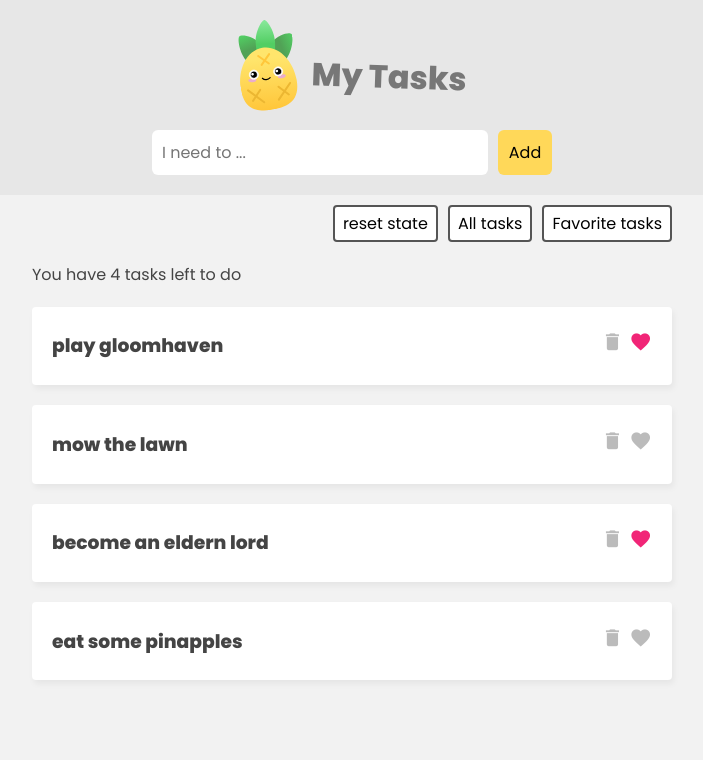
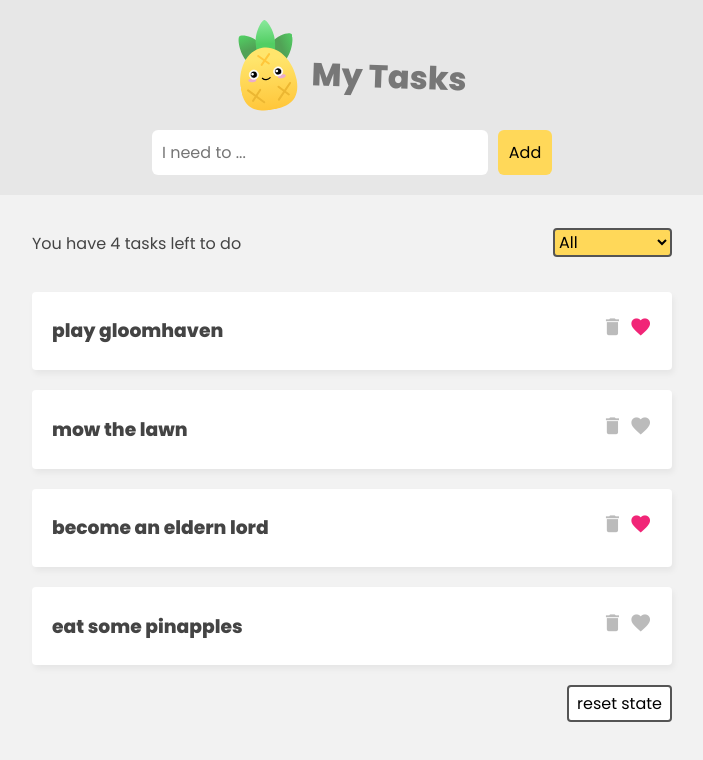
Before and after one commit to fardisaz/my-tasks, a Vue app: page / in a window 1280 px wide. Shown: the top 760 px of the page, without its empty margins (288-991 px from the left). Built offline with nearby package versions, Linux system fonts and the light colour scheme; data requests are answered from the project's data file.

Commit message:
Change the filter buttons into selectbox

```diff
--- a/src/App.vue
+++ b/src/App.vue
@@ -9,28 +9,33 @@
     <div class="new-task-form">
       <TaskForm />
     </div>
-    <!-- filter & reset -->
-    <nav class="filter">
-      <button @click="taskStore.$reset">reset state</button>
-      <button @click="filter = 'all'">All tasks</button>
-      <button @click="filter = 'favs'">Favorite tasks</button>
-    </nav>
+
     <!-- loading -->
     <!-- <div class="loading" v-if="loading">Loading tasks...</div> -->
     <!-- task list -->
     <div class="task-list" v-if="filter === 'all'">
-      <p>You have {{ totalCount }} tasks left to do</p>
+      <div class="aligneItems">
+        <p>You have {{ totalCount }} tasks left to do</p>
+        <SelectOptions :filter="filter" @selectOption="selectFilter" />
+      </div>
       <div v-for="task in tasks" :key="task.id">
         <TaskDetails :task="task" />
       </div>
     </div>
 
     <div class="task-list" v-if="filter === 'favs'">
-      <p>You have {{ favCount }} favs left to do</p>
+      <div class="aligneItems">
+        <p>You have {{ favCount }} favorite(s) left to do</p>
+        <SelectOptions :filter="filter" @selectOption="selectFilter" />
+      </div>
       <div v-for="task in favs" :key="task.id">
         <TaskDetails :task="task" />
       </div>
     </div>
+    <!-- reset -->
+    <nav class="filter">
+      <button @click="taskStore.$reset">reset state</button>
+    </nav>
   </main>
 </template>
 <script setup>
@@ -39,6 +44,7 @@ import { useTaskStore } from "./stores/TaskStore";
 import TaskDetails from "./components/TaskDetails.vue";
 import { ref } from "vue";
 import TaskForm from "./components/TaskForm.vue";
+import SelectOptions from "./components/SelectOptions.vue";
 
 const taskStore = useTaskStore();
 const { tasks, loading, favs, totalCount, favCount } = storeToRefs(taskStore);
@@ -46,6 +52,9 @@ const { tasks, loading, favs, totalCount, favCount } = storeToRefs(taskStore);
 // fetch tasks
 taskStore.getTasks();
 const filter = ref("all");
+const selectFilter = (selected) => {
+  filter.value = selected.value;
+};
 </script>
 
 <style scoped></style>
--- a/src/assets/main.css
+++ b/src/assets/main.css
@@ -76,7 +76,7 @@ header h1 {
   border-radius: 4px;
   padding: 4px 8px;
   cursor: pointer;
-  font-size: 0.8em;
+
   font-size: 1em;
 }
 
@@ -118,3 +118,6 @@ form input {
   text-align: center;
   margin: 30px auto;
 }
+.aligneItems {
+  display: flex;
+}
--- /dev/null
+++ b/src/components/SelectOptions.vue
@@ -0,0 +1,37 @@
+<template>
+  <div style="padding-top: 0.8rem; margin-left: auto">
+    <select v-model="selected" @change="selectOption">
+      <option disabled>Select a car</option>
+      <option v-for="option in options" :key="option" :value="option.id">
+        {{ option.value }}
+      </option>
+    </select>
+  </div>
+</template>
+<script setup>
+import { ref, defineEmits } from "vue";
+const emit = defineEmits(["selectOption"]);
+const props = defineProps({
+  filter: {
+    type: String,
+    required: true,
+  },
+});
+const selected = ref(props.filter);
+const options = [
+  { id: "all", value: "All" },
+  { id: "favs", value: "Favorites" },
+];
+const selectOption = () => {
+  emit("selectOption", selected);
+};
+</script>
+<style scoped>
+select {
+  border: 2px solid #555;
+  border-radius: 4px;
+  font-size: 1em;
+  cursor: pointer;
+  background-color: #ffd859;
+}
+</style>
```
